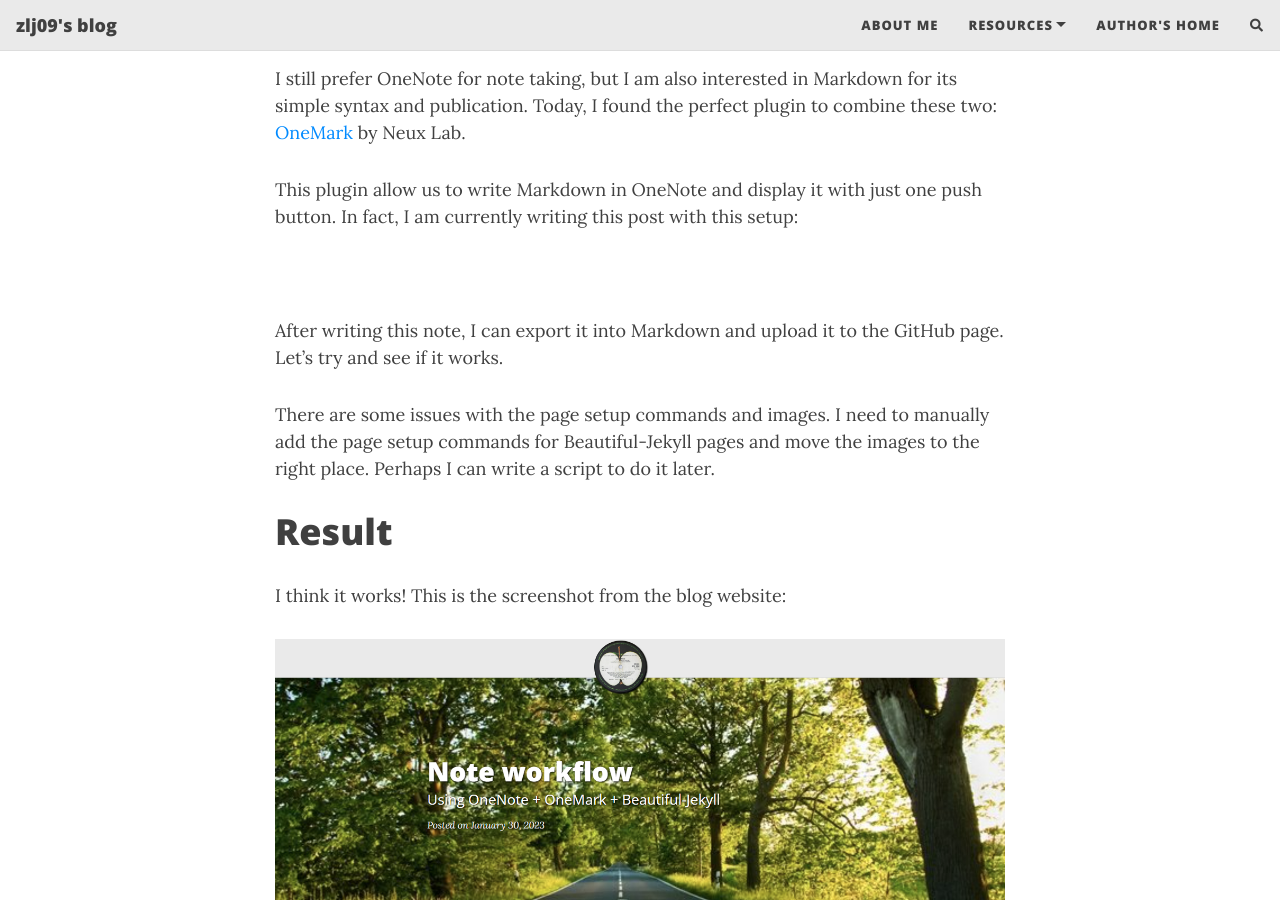
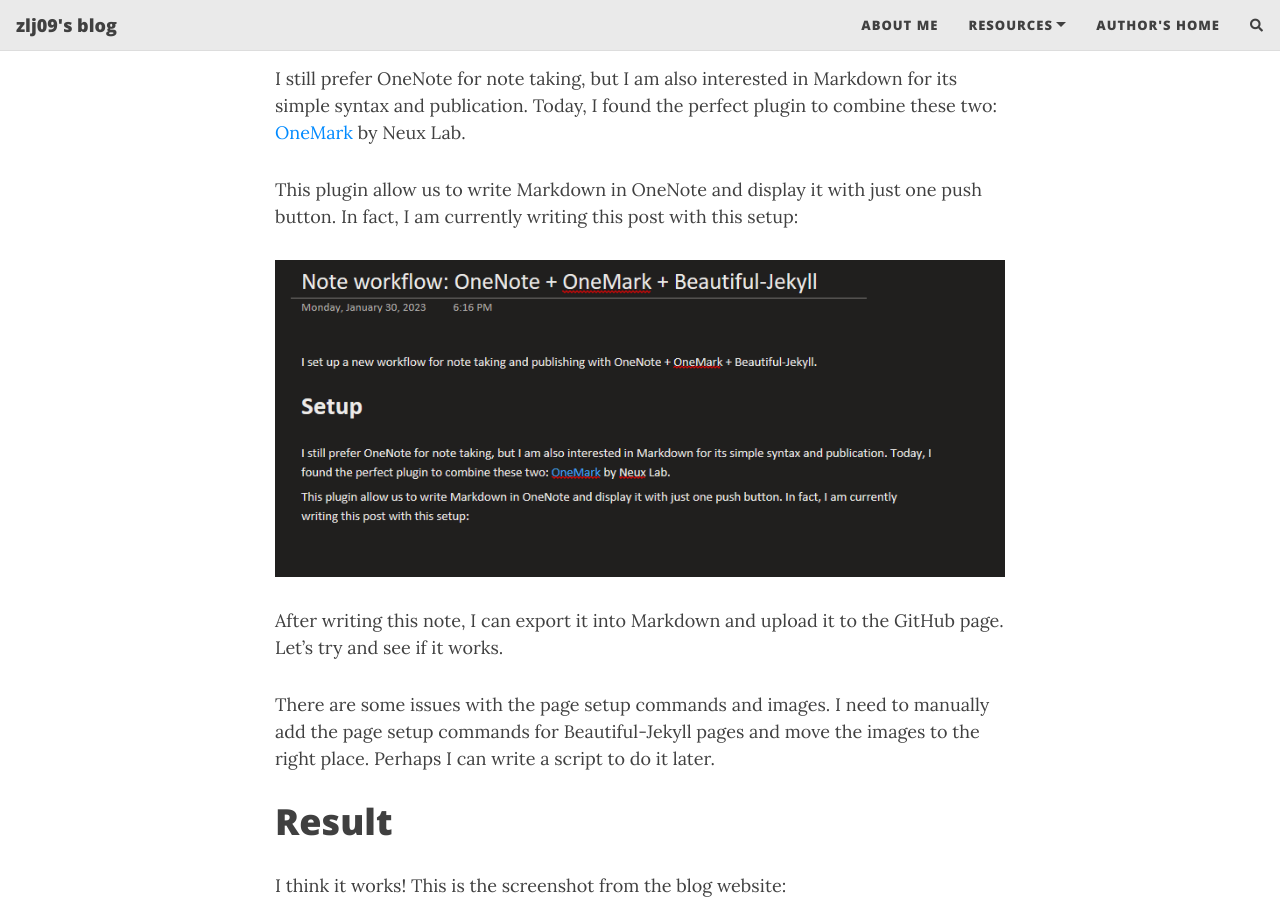
Before and after one commit to zlj09/zlj09.github.io, a Jekyll site: the page built from _posts/2023-01-30-note-workflow.md, in a window 1280 px wide and 900 px high, scrolled down 666 px. Built offline with Jekyll 4.4.1, drawn with Linux system fonts in a browser that asks for light colours; nearby versions of some CDN libraries; comment, search, counter and statistics services are not loaded.

Commit message:
Fixed the image problems in Post 2

```diff
--- a/_posts/2023-01-30-note-workflow.md
+++ b/_posts/2023-01-30-note-workflow.md
@@ -15,7 +15,7 @@
 
 This plugin allow us to write Markdown in OneNote and display it with just one push button. In fact, I am currently writing this post with this setup:
 
-![](image/2023-01-30-note-workflow/image_1.5afd9432.png)
+![](/assets/img/2023-01-30-note-workflow/image_1.5afd9432.png)
 
 After writing this note, I can export it into Markdown and upload it to the GitHub page. Let's try and see if it works.
 
```
